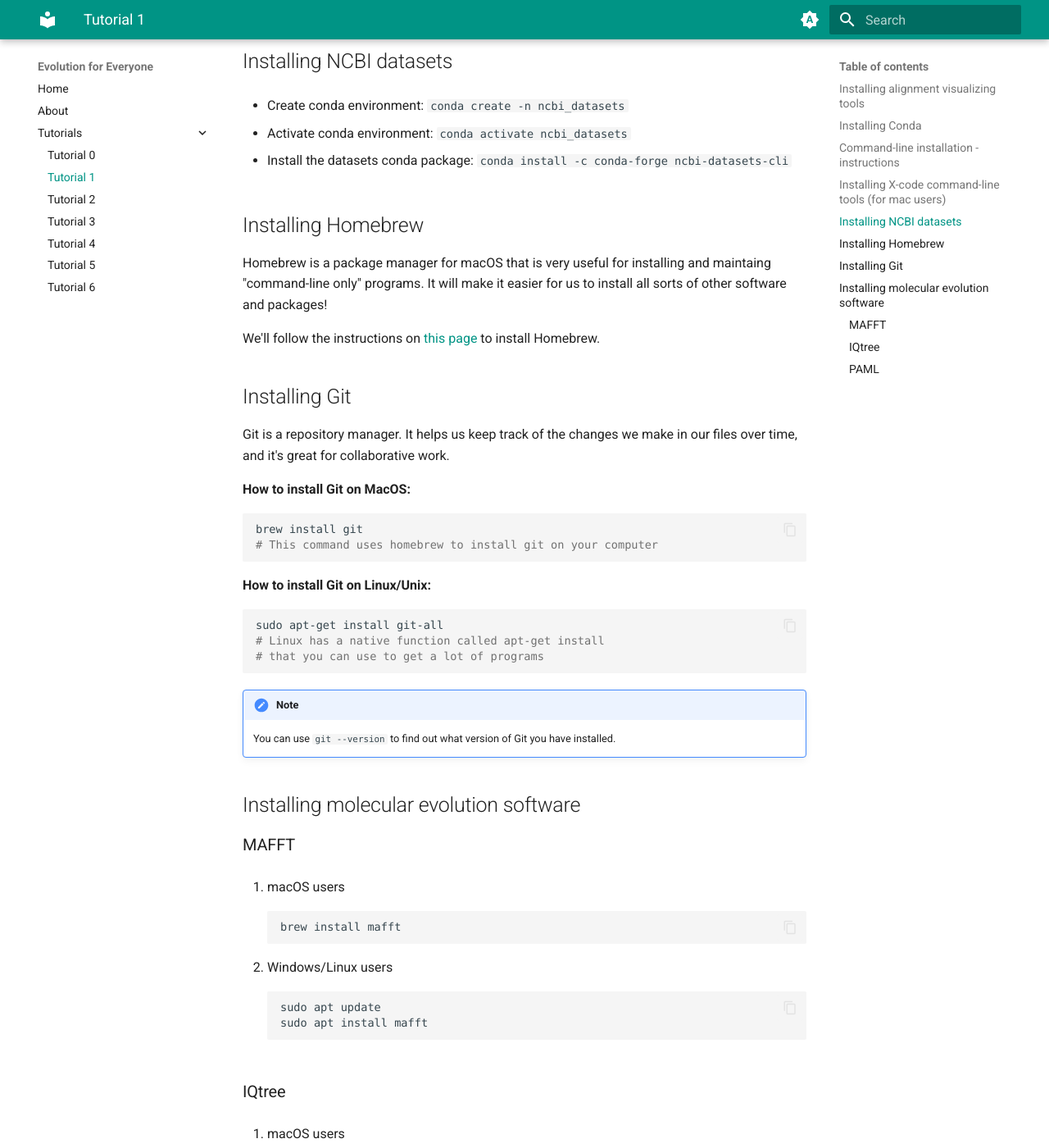
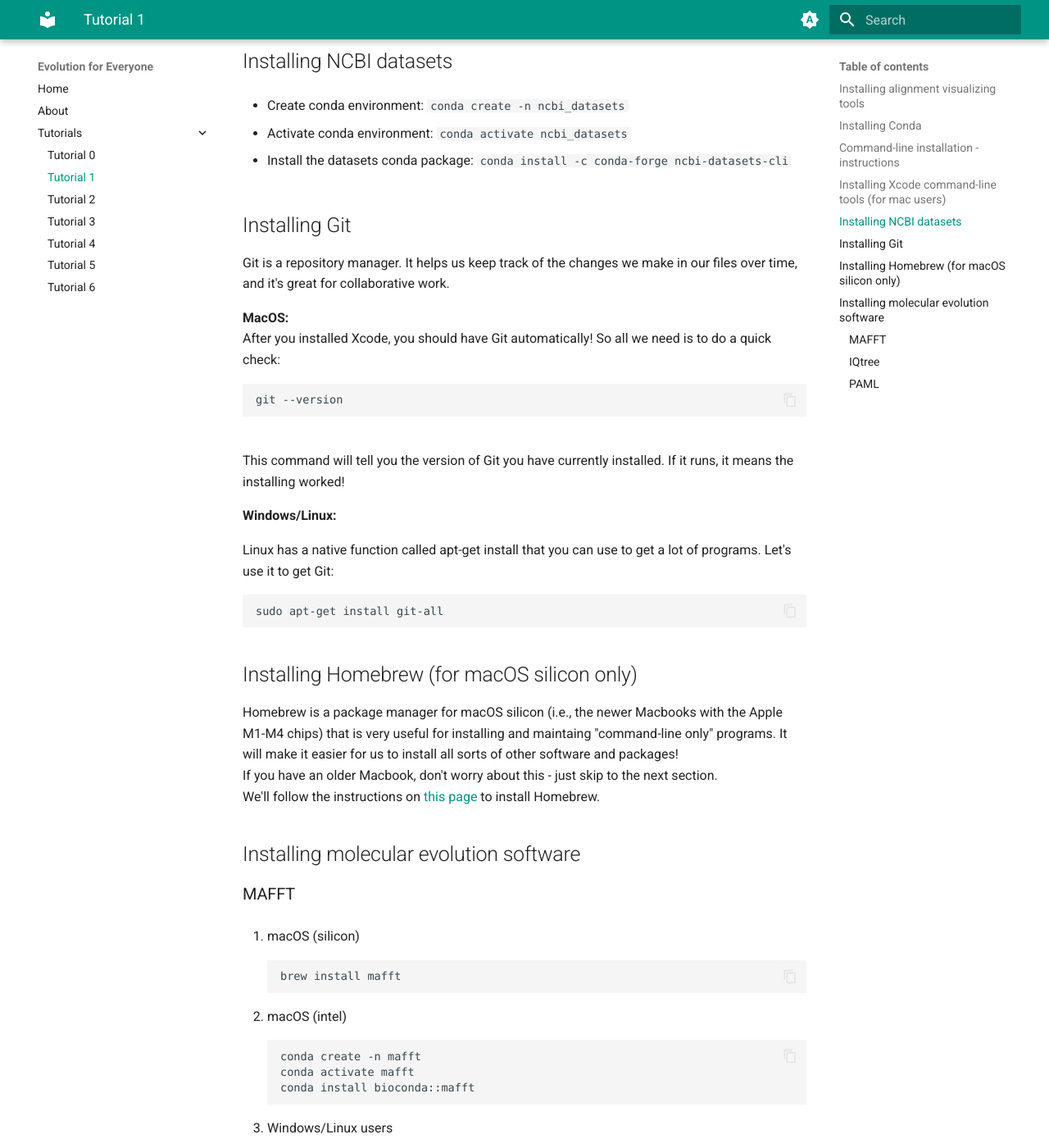
Before and after one commit to Evolution-for-Everyone/evolution-for-everyone.github.io, an MkDocs documentation site: the page built from docs/tutorials/tutorial_1.md, in a window 1280 px wide and 1400 px high, scrolled down 1797 px. Shown: the whole window at 82% size. Built offline with MkDocs 1.6.1 and Material for MkDocs 9.7.7, drawn with Linux system fonts in a browser that asks for light colours; some web fonts are replaced; some of the changed text lies outside the part shown.

Commit message:
improvements to tutorial 1, specifying installation instructions for intel macOS

````diff
--- a/docs/tutorials/tutorial_1.md
+++ b/docs/tutorials/tutorial_1.md
@@ -19,8 +19,7 @@ Our tutorial follows Aliview, but you're welcome to try them all, and choose you
 ## Installing Conda
 
 Conda is an environment and software manager. It is required to install and run NCBI datasets, which you will do next.
-[Install conda here](https://docs.conda.io/projects/conda/en/latest/user-guide/install/index.html#regular-installation). Don't forget to follow the right instructions for your operational system!
-
+[Install conda here](https://www.anaconda.com/download/success?reg=skipped-miniconda). Don't forget to follow the right instructions for your operational system!
 
 !!!success "Checkpoint"
     For the next steps, open up your **terminal app** (it's the black window app, you learned about it in [Tutorial 0](tutorial_0.md).)
@@ -49,7 +48,7 @@ With your terminal open on one side of the screen, and this tutorial on the othe
 - Once an installation is complete, you can begin another the same way.
 
 
-## Installing X-code command-line tools (for mac users)
+## Installing Xcode command-line tools (for mac users)
 This package contains language compilers and other tools that are necessary to install most of our other software. So let's get this done first!
 
 ```sh
@@ -65,46 +64,53 @@ xcode-select --install
 - Install the datasets conda package: `conda install -c conda-forge ncbi-datasets-cli`
 
 
-## Installing Homebrew
-
-Homebrew is a package manager for macOS that is very useful for installing and maintaing "command-line only" programs. It will make it easier for us to install all sorts of other software and packages!
-
-We'll follow the instructions on [this page](https://brew.sh/) to install Homebrew.
-
 
 ## Installing Git
 
 Git is a repository manager. It helps us keep track of the changes we make in our files over time, and it's great for collaborative work.
 
-**How to install Git on MacOS:**
+**MacOS:**
+After you installed Xcode, you should have Git automatically! So all we need is to do a quick check:
 
 ```sh
-brew install git
-# This command uses homebrew to install git on your computer
+git --version
 ```
+This command will tell you the version of Git you have currently installed. If it runs, it means the installing worked!
 
-**How to install Git on Linux/Unix:**
+**Windows/Linux:**
+
+Linux has a native function called apt-get install that you can use to get a lot of programs. Let's use it to get Git:
 
 ```sh
 sudo apt-get install git-all
-# Linux has a native function called apt-get install
-# that you can use to get a lot of programs
 ```
 
-!!! note
-    You can use `git --version` to find out what version of Git you have installed.
+
+## Installing Homebrew (for macOS silicon only)
+
+Homebrew is a package manager for macOS silicon (i.e., the newer Macbooks with the Apple M1-M4 chips) that is very useful for installing and maintaing "command-line only" programs. It will make it easier for us to install all sorts of other software and packages!
+If you have an older Macbook, don't worry about this - just skip to the next section.
+We'll follow the instructions on [this page](https://brew.sh/) to install Homebrew.
+
 
 ## Installing molecular evolution software
 
 ### MAFFT
 
-1. macOS users
+1. macOS (silicon)
 
     ```sh
     brew install mafft
     ```
 
-2. Windows/Linux users
+2. macOS (intel)
+    ```sh
+    conda create -n mafft
+    conda activate mafft
+    conda install bioconda::mafft
+    ```
+
+3. Windows/Linux users
 
     ```sh
     sudo apt update
@@ -114,12 +120,21 @@ sudo apt-get install git-all
 
 ### IQtree
 
-1. macOS users
+1. macOS (silicon)
 
     ```sh
     brew install iqtree3
     ```
-2. Windows/Linux users
+
+2. macOS (intel)
+
+    ```sh
+    conda create -n iqtree
+    conda activate iqtree
+    conda install bioconda::iqtree
+    ```
+
+3. Windows/Linux users
     ```sh
     sudo apt-get update
     sudo apt-get install iqtree
@@ -133,8 +148,10 @@ sudo apt-get install git-all
     brew install paml
     ```
 
-2. Windows/Linux users
+2. macOS (intel) and Windows/Linux:
 
     ```sh
-    conda install -c bioconda paml
+    conda create -n paml
+    conda activate paml
+    conda install bioconda::paml
     ```
````
Also changed, not shown: other parts of docs/tutorials/tutorial_1.md (+1 -1 lines).
